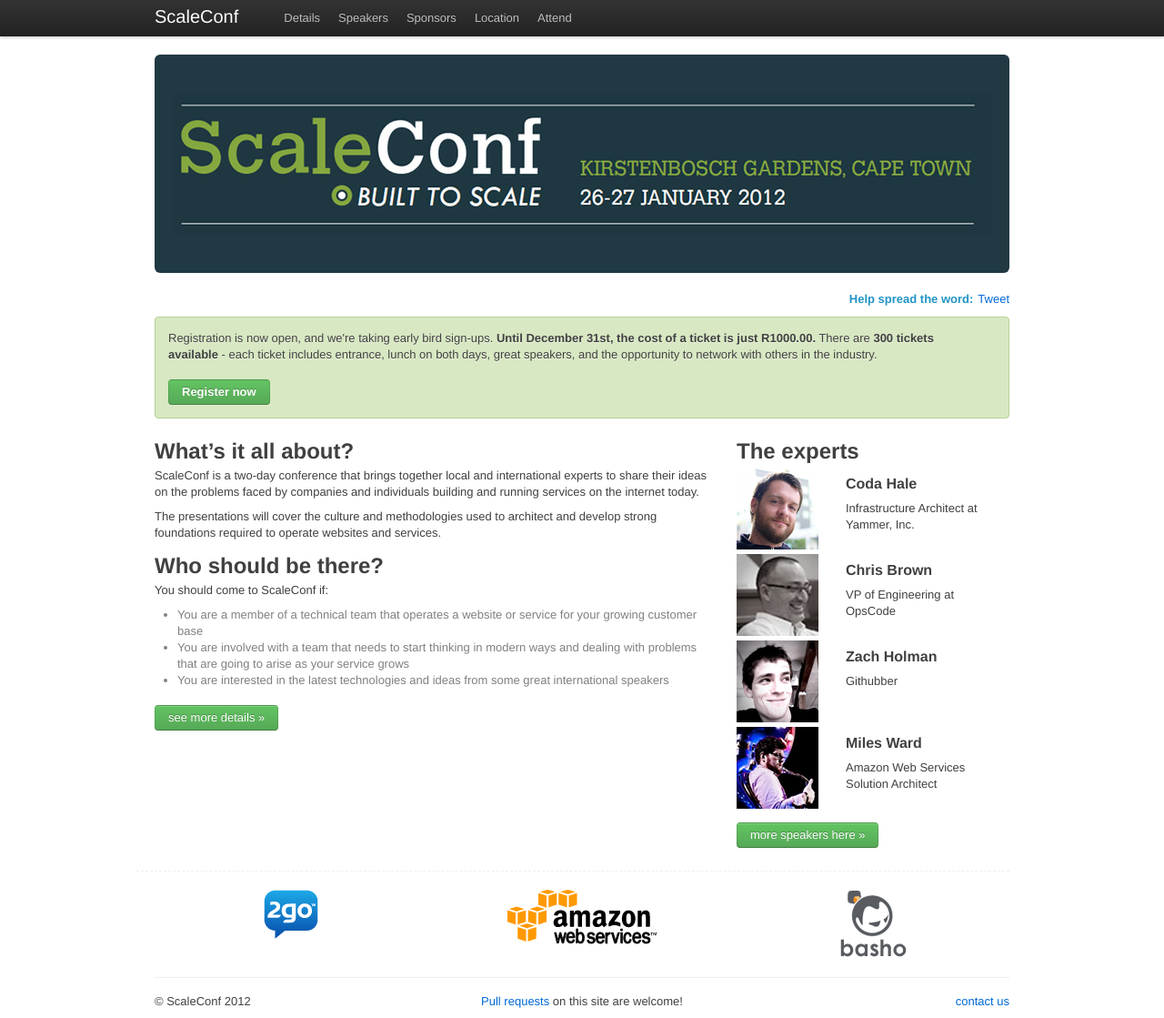
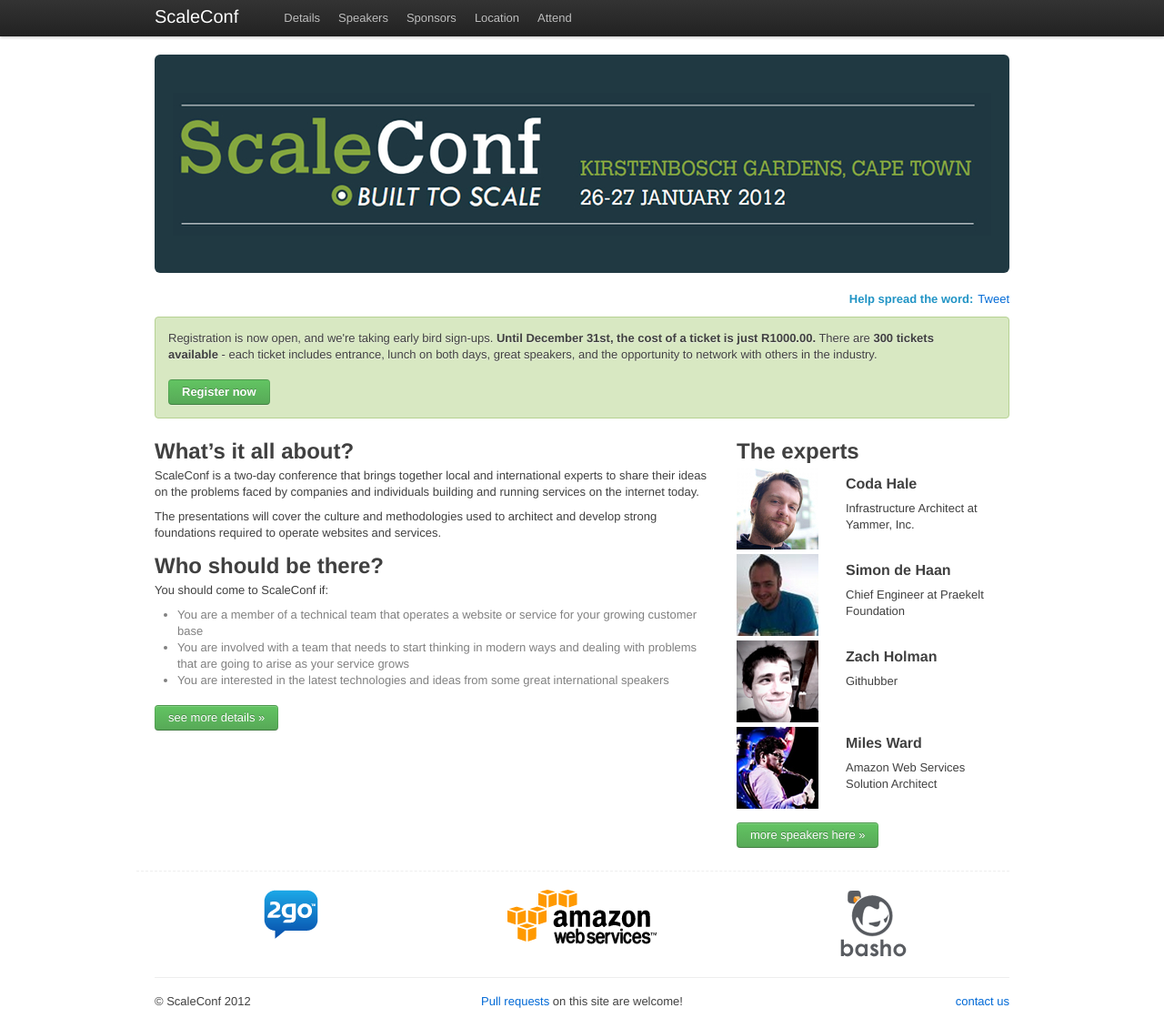
Before and after one commit to scaleconf/scaleconf.github.com, a Jekyll site: the page built from index.html, in a window 1280 px wide and 1119 px high. Shown: the whole window at 91% size. Built offline with Jekyll 4.4.1, drawn with Linux system fonts in a browser that asks for light colours; Markdown is read by kramdown in place of the engine named in the settings; comment, search, counter and statistics services are not loaded.

Commit message:
Chris Brown has been ignoring us for nearly two months - he's off the front page

```diff
--- a/index.html
+++ b/index.html
@@ -47,8 +47,8 @@
               <div class="row"><div class="span5"><div class="row"><div class="span2"><img class='speaker' src='images/speakers/codahale.jpg'/></div>
                           <div class="span3"><h4>Coda Hale</h4><p>Infrastructure Architect at Yammer, Inc.</p></div></div></div></div>
 
-              <div class="row"><div class="span5"><div class="row"><div class="span2"><img class='speaker' src='images/speakers/chrisbrown.jpg'/></div>
-                          <div class="span3"><h4>Chris Brown</h4><p>VP of Engineering at OpsCode</p></div></div></div></div>
+              <div class="row"><div class="span5"><div class="row"><div class="span2"><img class='speaker' src='images/speakers/simondehaan.jpg'/></div>
+                          <div class="span3"><h4>Simon de Haan</h4><p>Chief Engineer at Praekelt Foundation</p></div></div></div></div>
 
               <div class="row"><div class="span5"><div class="row"><div class="span2"><img class='speaker' src='images/speakers/zachholman.png'/></div>
                           <div class="span3"><h4>Zach Holman</h4><p>Githubber</p></div></div></div></div>
```
